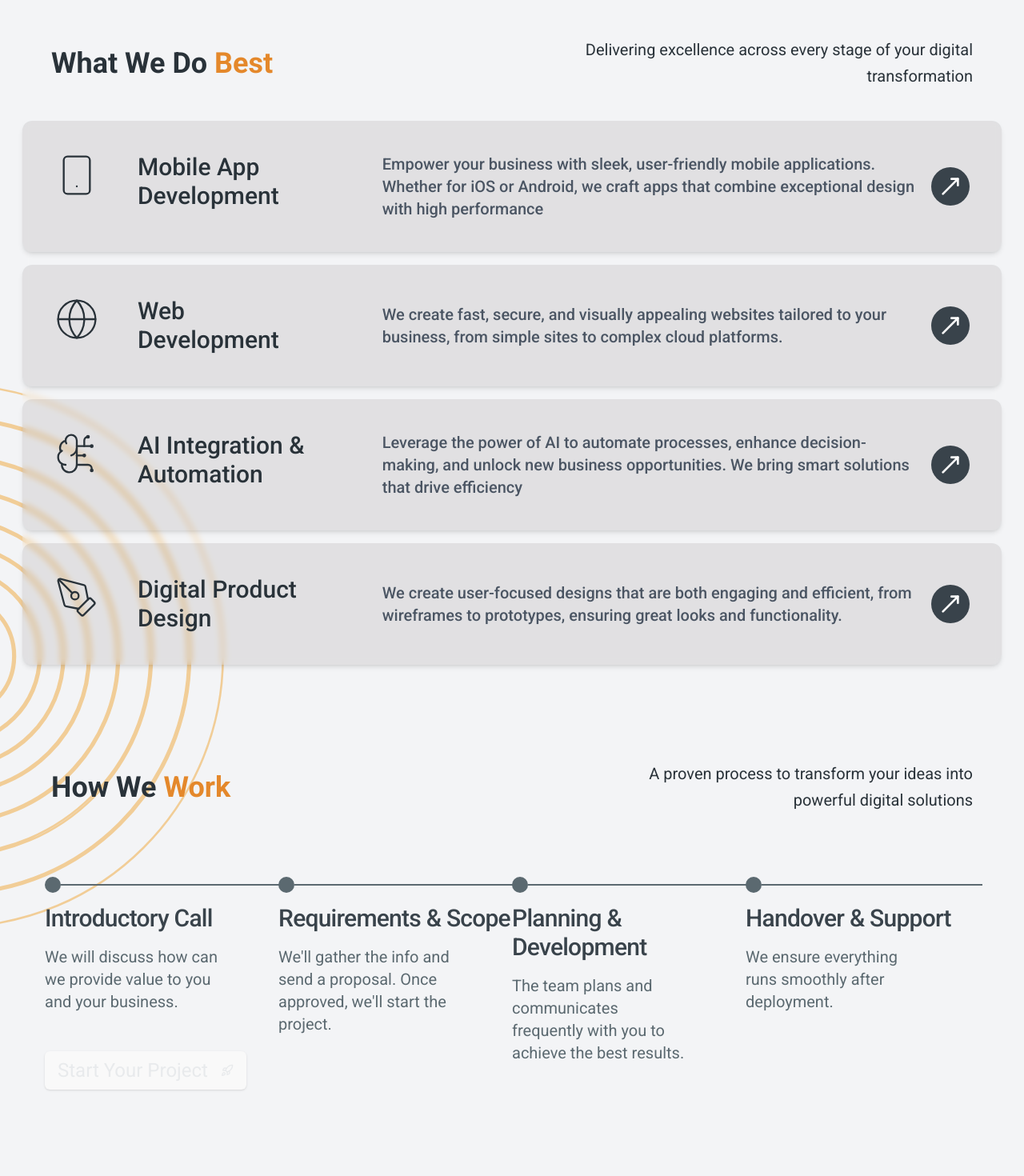
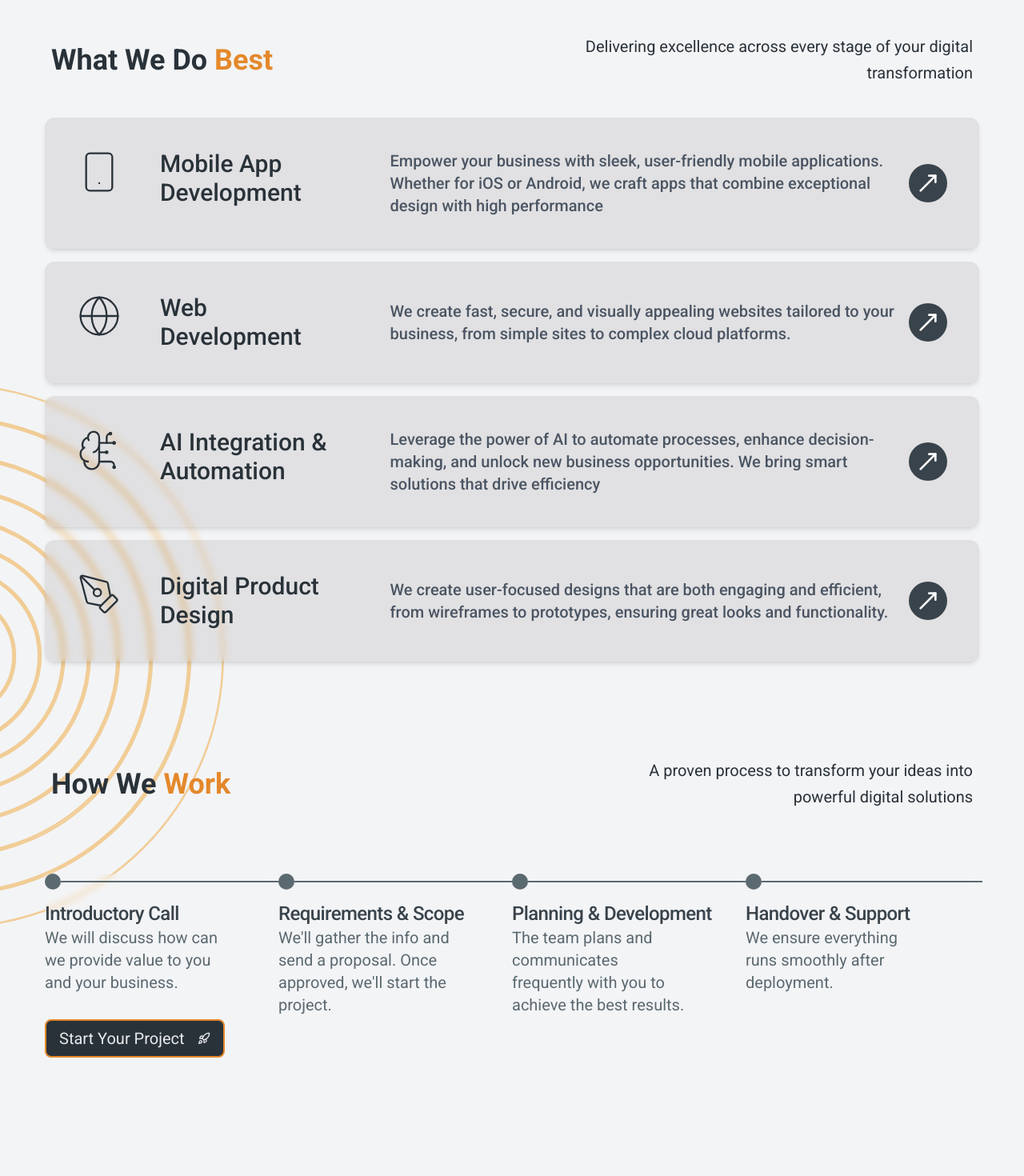
Before and after one commit to nightcoders-studio/landing-page, a React (Vite) app: page / in a window 1280 px wide. Shown: the part 820-2290 px from the top of the page at 80% size. Built offline with nearby package versions, Linux system fonts and the light colour scheme.

Commit message:
update button component UI

```diff
--- a/index.html
+++ b/index.html
@@ -15,6 +15,8 @@
 
   <!-- FontAwesome -->
   <link rel="stylesheet" href="https://cdn.jsdelivr.net/npm/@fortawesome/fontawesome-free/css/all.min.css">
+  <link rel="stylesheet" href="https://cdnjs.cloudflare.com/ajax/libs/font-awesome/5.15.4/css/all.min.css" />
+
 
 </head>
 
--- a/src/components/HowWeWork.jsx
+++ b/src/components/HowWeWork.jsx
@@ -58,7 +58,7 @@ const HowWeWork = () => {
                 {weWork.map((step) => (
                     <Card
                         key={step.id}
-                        className="sm:p-0 rounded-xl sm:rounded-3xl lg:p-0 lg:w-[300px] lg:h-[300px] lg:shadow-none lg:border-none lg:rounded-none xl:p-0 xl:w-full xl:h-auto xl:shadow-none xl:border-none xl:rounded-none lg:gap-1 xl:gap-1"
+                        className="sm:p-0 rounded-xl sm:rounded-3xl lg:p-0 lg:w-[300px] lg:h-[300px] shadow-none bg-[rgba(17, 0, 0, 0.04)] backdrop-blur-sm  border-none lg:rounded-none xl:p-0 xl:w-full xl:h-auto  xl:border-none xl:rounded-none lg:gap-1 xl:gap-1"
                     >
                         <CardHeader className='lg:gap-0 lg:p-0 sm:pb-3'>
                             <div className='gap-0 lg:flex xl:flex sm:hidden md:hidden sm:pb-2 '>
@@ -67,18 +67,19 @@ const HowWeWork = () => {
                             </div>
                             <CardTitle
                                 id="titleCard"
-                                className="font-semibold sm:px-1 sm:pb-0 sm:text-2xl xl:text-3xl sm:leading-normal text-text-default-secondary sm:w-full md:text-lg lg:text-lg lg:font-medium lg:leading-relaxed lg:p-0 lg:pb-2 xl:p-0">
+                                className="font-semibold sm:px-1 sm:pb-0 sm:text-2xl xl:text-2xl sm:leading-normal text-text-default-secondary sm:w-full md:text-lg lg:text-lg lg:font-medium lg:leading-relaxed lg:p-0 lg:pb-2 xl:p-0">
                                 {step.title}
                             </CardTitle>
                         </CardHeader>
-                        <Spacer />
-                        <CardContent className="sm:px-6 lg:p-0 xl:p-0">
+                        <Spacer className="block sm:hidden" />
+                        <CardContent className="sm:px-7 lg:p-0 xl:p-0">
                             <p className="text-lg font-normal md:text-base lg:text-base xl:text-xl sm:w-3/4 text-text-default-tertiary lg:items-start lg:leading-relaxed lg:p-0 lg:gap-0 xl:gap-0 xl:p-0">
                                 {step.subTitle}
                             </p>
                             <Spacer className="md:h-8" />
                             {step.button && (
-                                <Button className="mt-4 transition duration-300 ease-in-out border-none bg-bg-default-secondary md:text-sm lg:text-lg xl:text-2xl xl:p-4 xl:py-6 sm:text-lg bg-default lg:py-2 lg:px-4 hover:translate-y-1"
+                                <Button variant="default"
+                                    // className="mt-4 transition duration-300 ease-in-out border-none md:text-sm lg:text-lg xl:text-2xl xl:p-4 xl:py-6 sm:text-lg bg-default lg:py-2 lg:px-4 hover:translate-y-1"
                                     onClick={() => {
                                         window.scrollTo({
                                             top: document.body.scrollHeight,
--- a/src/components/StartProject.jsx
+++ b/src/components/StartProject.jsx
@@ -26,9 +26,9 @@ const StartProject = () => {
     }
 
     return (
-        <div className="relative grid grid-cols-1 lg:grid-cols-[35%,65%] w-screen px-0 lg:px-16 md:px-7 sm:items-center sm:mx-0 sm:text-center md:text-left md:pb-36 lg:pt-16 lg:gap-8">
+        <div className="relative grid grid-cols-1 lg:grid-cols-[35%,65%] w-screen px-0 lg:px-16 md:px-7 sm:items-center sm:mx-0 sm:text-center md:text-left md:pb-36 lg:pt-16 lg:gap-8 lg:items-start lg:align-top">
             {/* Header Section */}
-            <div className="relative flex flex-col md:w-56 lg:w-full text-4xl font-semibold leading-[44px] md:text-left lg:items-start">
+            <div className="relative flex flex-col md:w-56 lg:w-full text-4xl font-semibold leading-[44px] md:text-left ">
                 <span className="relative z-10 align-text-top text-text-default sm:text-3xl lg:text-5xl lg:mb-6 sm:pl-7 lg:self-start sm:pb-5 lg:leading-normal">
                     Start Your Project
                 </span>
@@ -96,7 +96,7 @@ const StartProject = () => {
                     transform: 'translateX(-50%)',
                 }}
             />
-            <Spacer className="sm:h-1 lg:h-12" />
+            <Spacer className="sm:h-10 lg:h-12" />
         </div>
     )
 }
--- a/src/components/WhatWeDoBest.jsx
+++ b/src/components/WhatWeDoBest.jsx
@@ -89,7 +89,7 @@ const WhatWeDoBest = () => {
                 {/* Service Card Container */}
                 <div
                     id="serviceCardContainer"
-                    className="z-10 w-full mx-auto max-w-screen xl:px-0 md:w-full sm:w-full xl:w-full sm:p-3"
+                    className="z-10 w-full mx-auto max-w-screen md:px-10 lg:px-7 md:w-full sm:w-full xl:w-full sm:p-3"
                 >
                     <div
                         id="cardContent"
@@ -108,7 +108,7 @@ const WhatWeDoBest = () => {
                                 >
                                     <Accordion.Header>
                                         <Accordion.Trigger
-                                            className="sm:flex sm:items-center sm:justify-between sm:w-full sm:p-4 lg:grid lg:grid-cols-[auto,2.4fr,5fr,auto] lg:items-center lg:gap-4 md:gap-2 xl:gap-4 sm:gap-2 bg-inherit border-none lg:p-10"
+                                            className="sm:flex sm:items-center  sm:w-full sm:p-4 lg:grid lg:grid-cols-[auto,2.4fr,5fr,auto] lg:items-center lg:gap-4 md:gap-2 xl:gap-4 sm:gap-2 bg-inherit border-none lg:p-10"
                                             onClick={() =>
                                                 setActiveItem(activeItem === item.id ? null : item.id)
                                             }
@@ -119,7 +119,7 @@ const WhatWeDoBest = () => {
                                             </div>
 
                                             {/* Title Section */}
-                                            <h4 id="judulCard" className="lg:self-start lg:pl-8 text-text-default sm:text-xl sm:text-left md:text-xl lg:text-2xl md:font-medium sm:font-medium lg:text-left xl:text-3xl xl:max-w-64 ">
+                                            <h4 id="judulCard" className="lg:self-start sm:align-text-left lg:pl-8 text-text-default sm:text-xl sm:text-left md:text-xl lg:text-2xl md:font-medium sm:font-medium lg:text-left xl:text-3xl xl:max-w-64 ">
                                                 {item.title}
                                             </h4>
 
@@ -144,6 +144,7 @@ const WhatWeDoBest = () => {
                                         </Accordion.Trigger>
                                     </Accordion.Header>
 
+                                    {/* <div className="flex flex-wrap containerAccordionContent max-w-screen"> */}
                                     <Accordion.Content className="sm:p-4 sm:pb-10 transition-all duration-500 sm:max ease-in-out data-[state=open]:animate-fade-in data-[state=closed]:animate-fade-out lg:pt-0">
                                         <p className="sm:pt-4 sm:pb-8 sm:text-xl text-text-default sm:font-normal md:w-full md:text-lg lg:hidden">
                                             {item.subTitle}
@@ -162,6 +163,7 @@ const WhatWeDoBest = () => {
                                             </ul>
                                         </div>
                                     </Accordion.Content>
+                                    {/* </div> */}
                                 </Accordion.Item>
                             ))}
                         </Accordion.Root>
--- a/src/components/ui/button.jsx
+++ b/src/components/ui/button.jsx
@@ -5,55 +5,70 @@ import PropTypes from "prop-types";
 import { cn } from "@/lib/utils";
 
 const buttonVariants = cva(
-  "inline-flex items-center border-solid border-2 font-light py-6 text-text-default-quaternary border-text-brand rounded-2xl justify-center gap-2 whitespace-nowrap rounded-md text-sm font-medium transition-colors focus:outline-none focus:ring-0 active:border-none hover:border-text-brand",
+  "inline-flex items-center justify-center gap-2 whitespace-nowrap rounded-lg text-base font-normal leading-normal transition-colors focus:outline-none focus:ring-0 active:border-none hover:border-[#e4882b]",
   {
     variants: {
       variant: {
-        default:
-          "bg-[#293239] text-text-default-quaternary font-light shadow hover:bg-bg-default-tertiary hover:text-default-secondary active:border focus:border-none",
-        destructive:
-          "bg-destructive text-destructive-foreground shadow-sm hover:bg-destructive/90 active:border-none focus:border-none",
-        outline:
-          "border border-input bg-background shadow-sm hover:translate-y-1 hover:text-accent-foreground active:border-none focus:border-none",
-        secondary:
-          "inline-flex items-center justify-center bg-secondary text-secondary-foreground shadow-sm hover:bg-secondary/80 border-0 p-0 m-0 transform transition-transform hover:translate-y-1 active:border-none focus:border-none transition ease-in-out hover:translate-y-1",
-        ghost:
-          "hover:bg-accent hover:text-accent-foreground active:border-none focus:border-none transition ease-in-out hover:translate-y-1",
-        link: "text-primary underline-offset-4 hover:underline active:border-none focus:border-none transition ease-in-out hover:translate-y-1",
+        default: "bg-[#293239] text-[#e8eaec] border-2 border-[#e4882b] flex inline-flex self-start px-10 py-6 mt-auto text-xl transition duration-300 ease-in-out md:text-base xl:text-xl hover:translate-y-1 whitespace-nowrap",
       },
       size: {
-        default: "h-9 px-4 py-2",
-        sm: "h-8 rounded-md px-3 text-xs",
-        lg: "h-10 rounded-md px-8",
-        icon: "h-9 w-9",
+        sm: "h-12 px-4 py-3 text-sm w-full inline-flex",
+        md: "h-12 px-4 py-3 text-base",
+        lg: "h-12 px-4 py-3 text-base",
+        xl: "h-12 px-4 py-3 text-base",
+        "2xl": "h-12 px-4 py-3 text-base",
       },
     },
+    compoundVariants: [
+      {
+        size: "sm",
+        className: "font-['Roboto']",
+      },
+      {
+        size: "md",
+        className: "font-['Roboto']",
+      },
+      {
+        size: "lg",
+        className: "font-['Roboto']",
+      },
+      {
+        size: "xl",
+        className: "font-['Roboto']",
+      },
+      {
+        size: "2xl",
+        className: "font-['Roboto']",
+      },
+    ],
     defaultVariants: {
       variant: "default",
-      size: "default",
+      size: "md",
     },
   }
 );
 
-
 const Button = React.forwardRef(
-  ({ className, variant, size, asChild = false, ...props }, ref) => {
+  ({ className, variant, size, asChild = false, children, ...props }, ref) => {
     const Comp = asChild ? Slot : "button";
     return (
       <Comp
         className={cn(buttonVariants({ variant, size, className }))}
         ref={ref}
         {...props}
-      />
+      >
+        {children}
+      </Comp>
     );
   }
 );
+
 Button.displayName = "Button";
 Button.propTypes = {
   className: PropTypes.string,
-  variant: PropTypes.oneOf(["default", "destructive", "outline", "secondary", "ghost", "link"]),
-  size: PropTypes.oneOf(["default", "sm", "lg", "icon"]),
+  variant: PropTypes.oneOf(["default"]),
+  size: PropTypes.oneOf(["sm", "md", "lg", "xl", "2xl"]),
   asChild: PropTypes.bool,
-}
+};
 
 export { Button, buttonVariants };
```
Also changed, not shown: src/components/Hero.jsx (+25 -17 lines), 1 other file (tests, documents, lock files or other folders).
